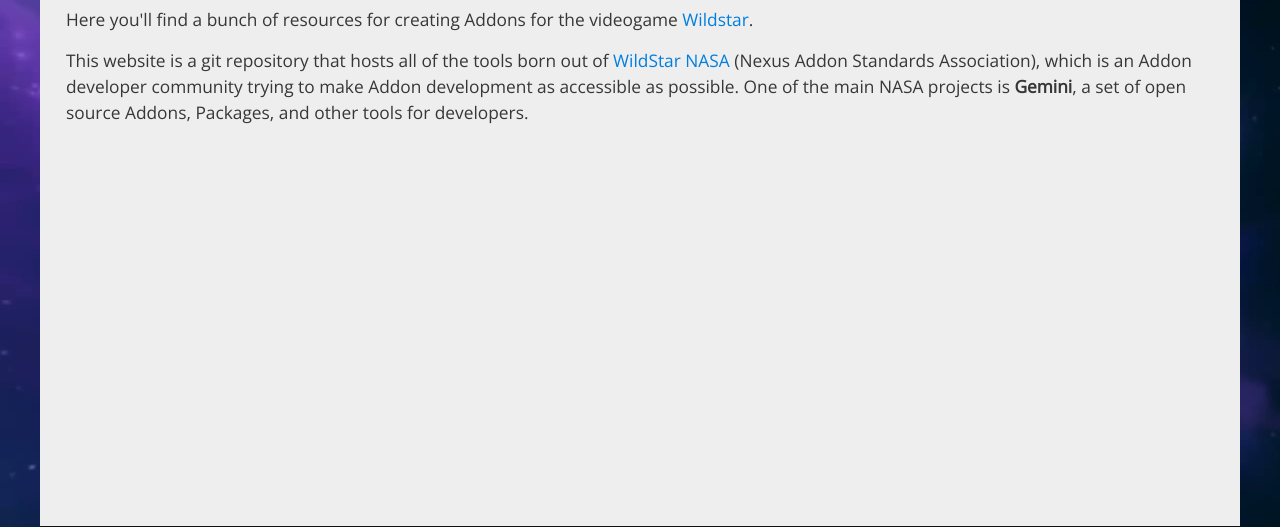
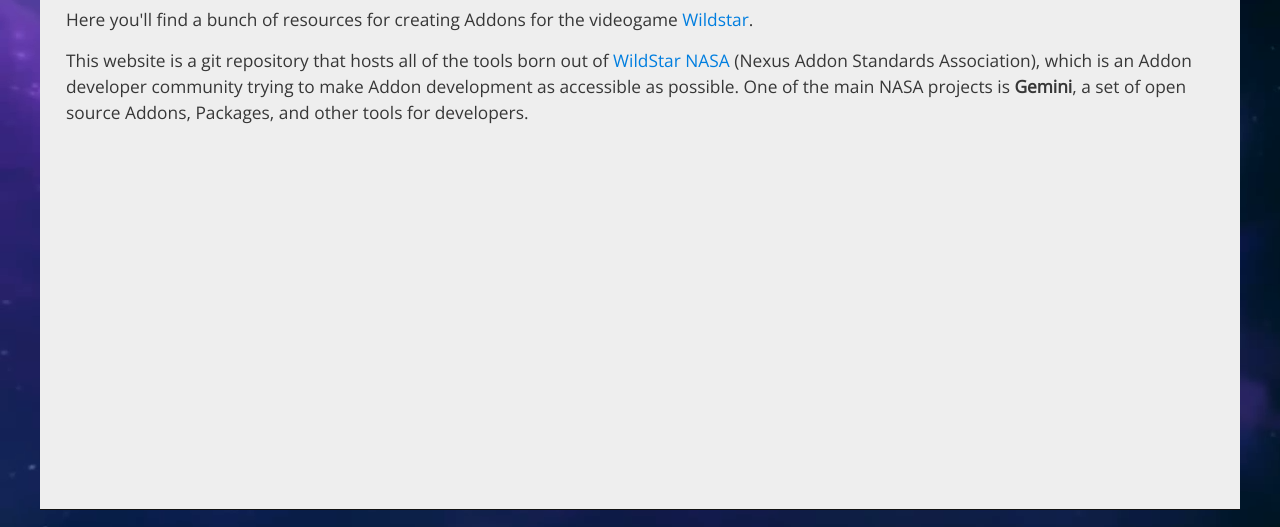
Before and after one commit to wildstarnasa/WildStarNASA, a plain HTML site: page index.html in a window 1280 px wide. Shown: the part 273-800 px from the top of the page. Drawn offline with nearby package versions, Linux system fonts and the light colour scheme.

Commit message:
main content changed back to block style

```diff
--- a/stylesheets/overrides.css
+++ b/stylesheets/overrides.css
@@ -109,13 +109,9 @@ header nav a:after {
 
 /* Main */
 div#main_content_wrap {
-	position: absolute;
-	top: 181px;
-	bottom: 0px;
-	left: 50%;
 	width: 1200px;
-	margin-left: -600px;
-	margin-top: 0px;
+	min-height: 600px;
+	margin: 0 auto;
 	background-color: #EEEEEE;
 }
 section#main_content {
```
